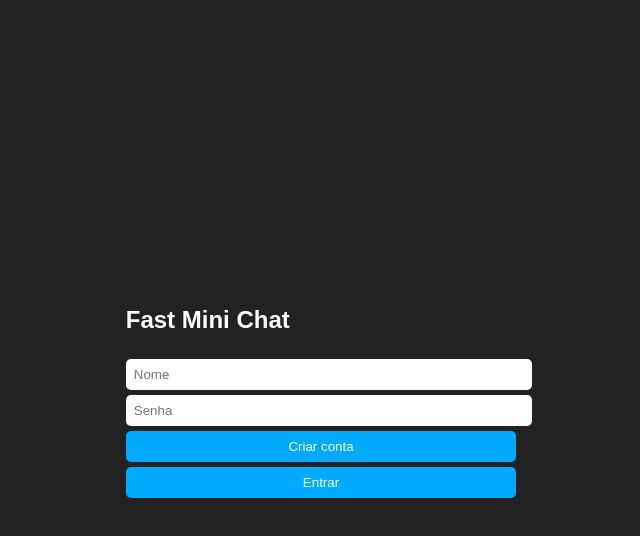
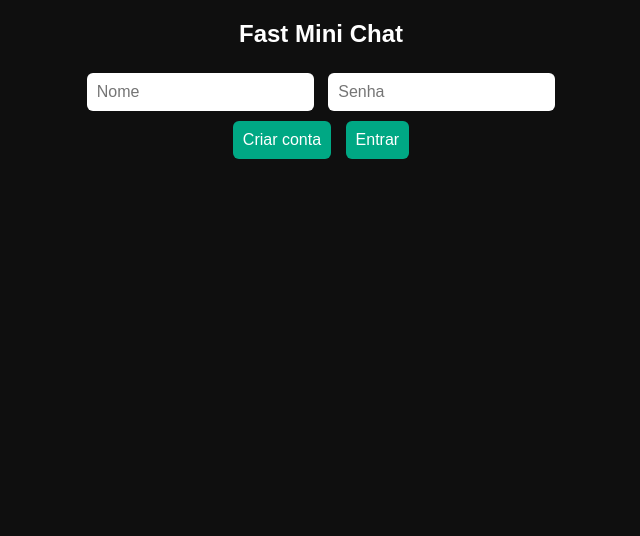
Before and after one commit to minecraftebrabo874-beep/FastMiniChat, a website: page public/index.html in a window 1280 px wide. Shown: the whole page, without its empty margins (319-959 px from the left). Drawn offline with Linux system fonts and the light colour scheme.

Commit message:
Refactor CSS styles for body and messages

```diff
--- a/public/style.css
+++ b/public/style.css
@@ -1,34 +1,29 @@
-body{
-    background:#222;
-    font-family:Arial;
-    color:white;
-    display:flex;
-    justify-content:center;
-    align-items:center;
-    height:100vh;
-    margin:0;
+body {
+  margin:0;
+  font-family: Arial, sans-serif;
+  background:#0f0f0f;
+  color:white;
+  text-align:center;
 }
-.box{
-    background:#333;
-    padding:15px;
-    border-radius:10px;
-    width:320px;
+
+input, button {
+  padding:10px;
+  margin:5px;
+  border:none;
+  border-radius:6px;
+  font-size:16px;
 }
-input,button{
-    width:100%;
-    margin-top:5px;
-    padding:8px;
-    border:none;
-    border-radius:5px;
+
+button {
+  background:#00a884;
+  color:white;
 }
-button{
-    background:#00aaff;
-    color:white;
+
+#messages {
+  background:#1e1e1e;
+  height:300px;
+  overflow-y:auto;
+  margin:10px;
+  padding:10px;
+  border-radius:6px;
 }
-#messages{
-    background:#111;
-    height:250px;
-    overflow-y:auto;
-    padding:10px;
-    margin:10px 0;
-}
```
